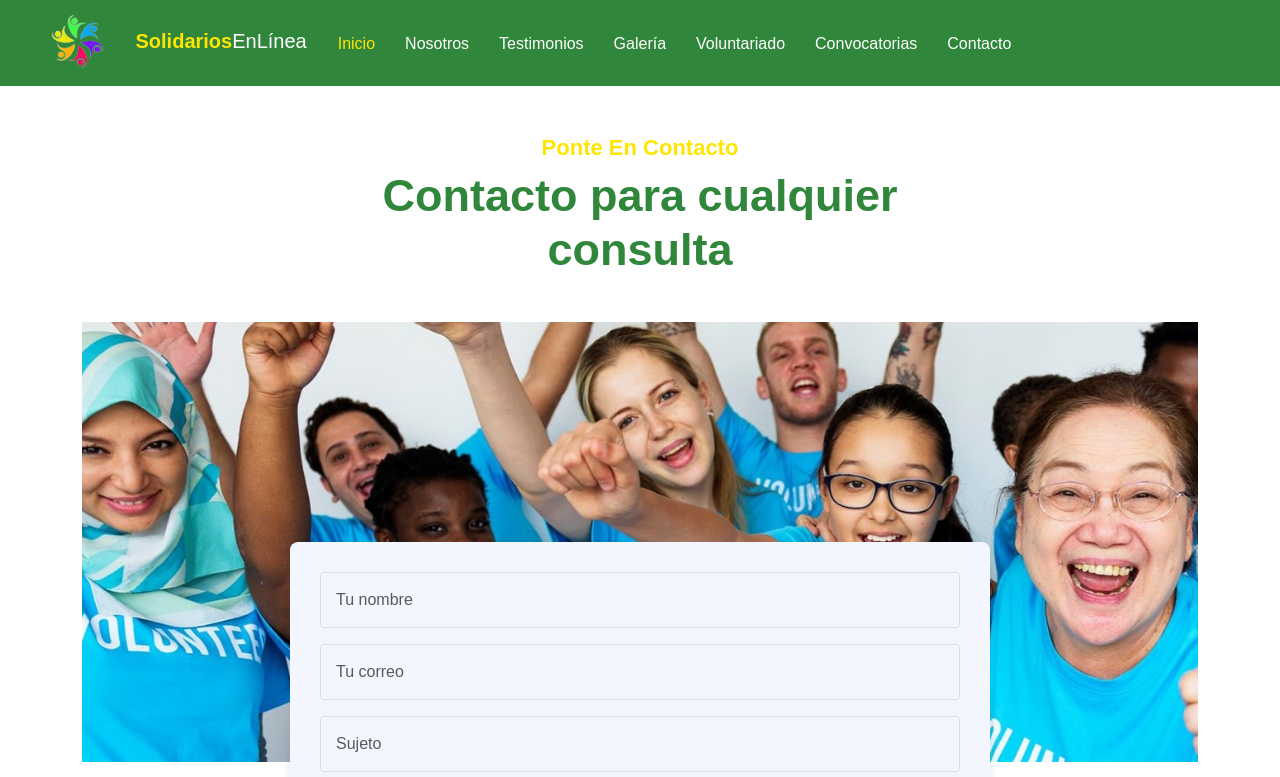
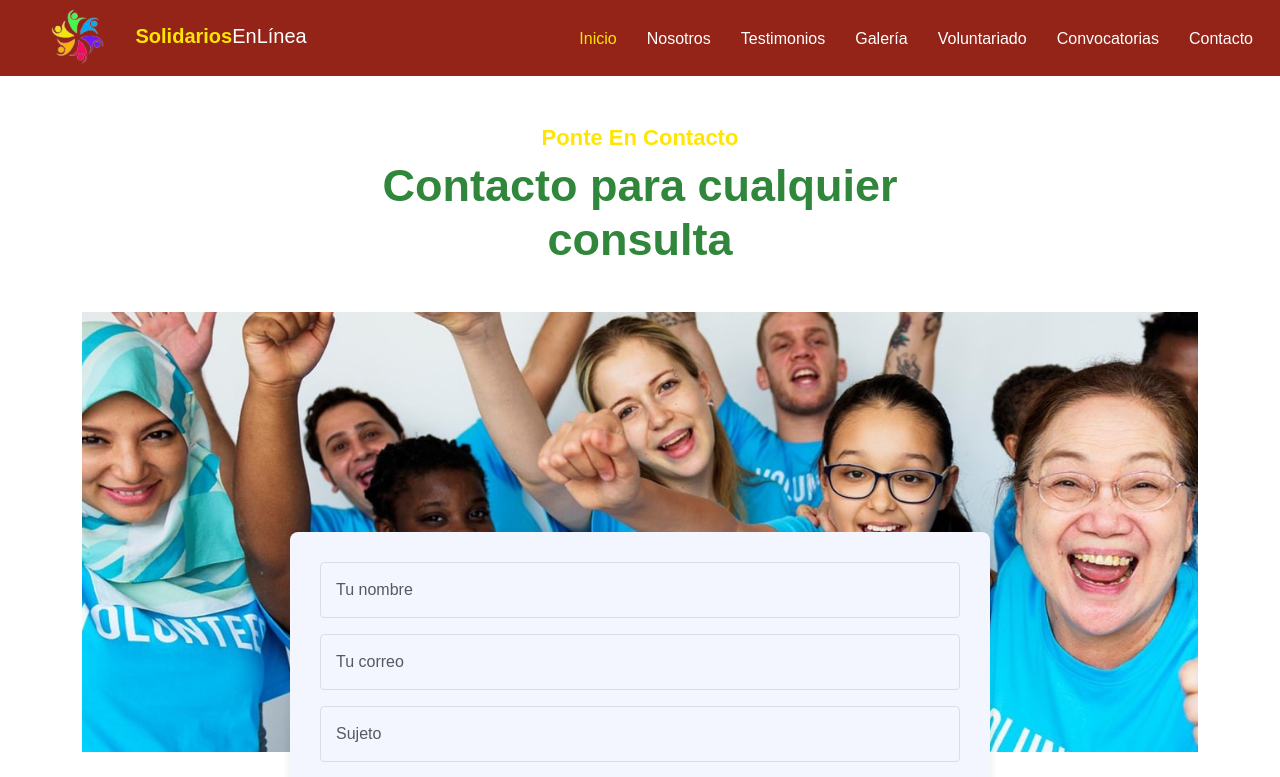
Before and after one commit to 23Tcsup/Innovacion-F, an Angular app: page /contacto in a window 1280 px wide. Shown: the top 777 px of the page. Built offline with nearby package versions, Linux system fonts and the light colour scheme.

Commit message:
Actualiza el contenido de Organizacion 3

```diff
--- a/src/app/components/navbar/navbar.component.html
+++ b/src/app/components/navbar/navbar.component.html
@@ -1,14 +1,21 @@
-<nav class="navbar navbar-expand-lg clos" style="background-color: rgb(48, 134, 59);">
+<nav class="navbar navbar-expand-lg clos" style="background-color: #942318">
   <div class="container-fluid">
-    <a class="navbar-brand" href="index.html">
-      <img src="assets/img/logo1.png" alt="Logo" style="margin-left: 2rem;">
-      <span style="color: rgb(255, 230, 0); font-weight: bold;">Solidarios</span><span style="color: rgb(255, 255, 255);">EnLínea</span>
-    </a>
+    <!-- Logo a la izquierda -->
+    <div class="navbar-header">
+      <a class="navbar-brand" href="index.html">
+        <img src="assets/img/logo1.png" alt="Logo" style="margin-left: 2rem;">
+        <span style="color: rgb(255, 230, 0); font-weight: bold;">Solidarios</span><span style="color: rgb(255, 255, 255);">EnLínea</span>
+      </a>
+    </div>
+
+    <!-- Botón de hamburguesa para pantallas pequeñas -->
     <button class="navbar-toggler" type="button" data-bs-toggle="collapse" data-bs-target="#navbarNav" aria-controls="navbarNav" aria-expanded="false" aria-label="Toggle navigation">
       <span class="navbar-toggler-icon"></span>
     </button>
-    <div class="collapse navbar-collapse" id="navbarNav">
-      <ul class="navbar-nav ml-auto">
+
+    <!-- Contenido del navbar -->
+    <div class="collapse navbar-collapse justify-content-end" id="navbarNav">
+      <ul class="navbar-nav">
         <li class="nav-item">
           <a class="nav-link active" aria-current="page" href="/home">Inicio</a>
         </li>
```
